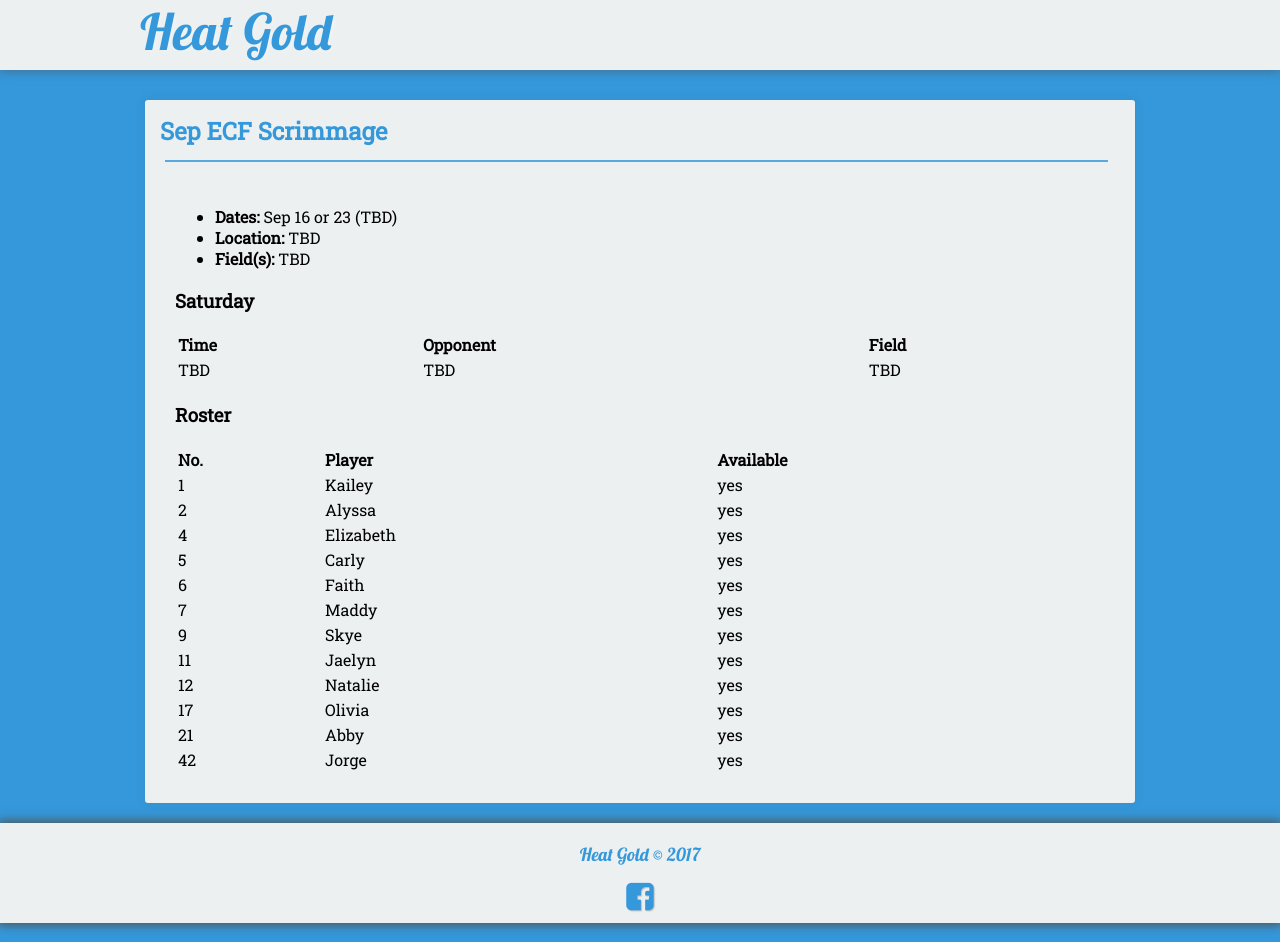
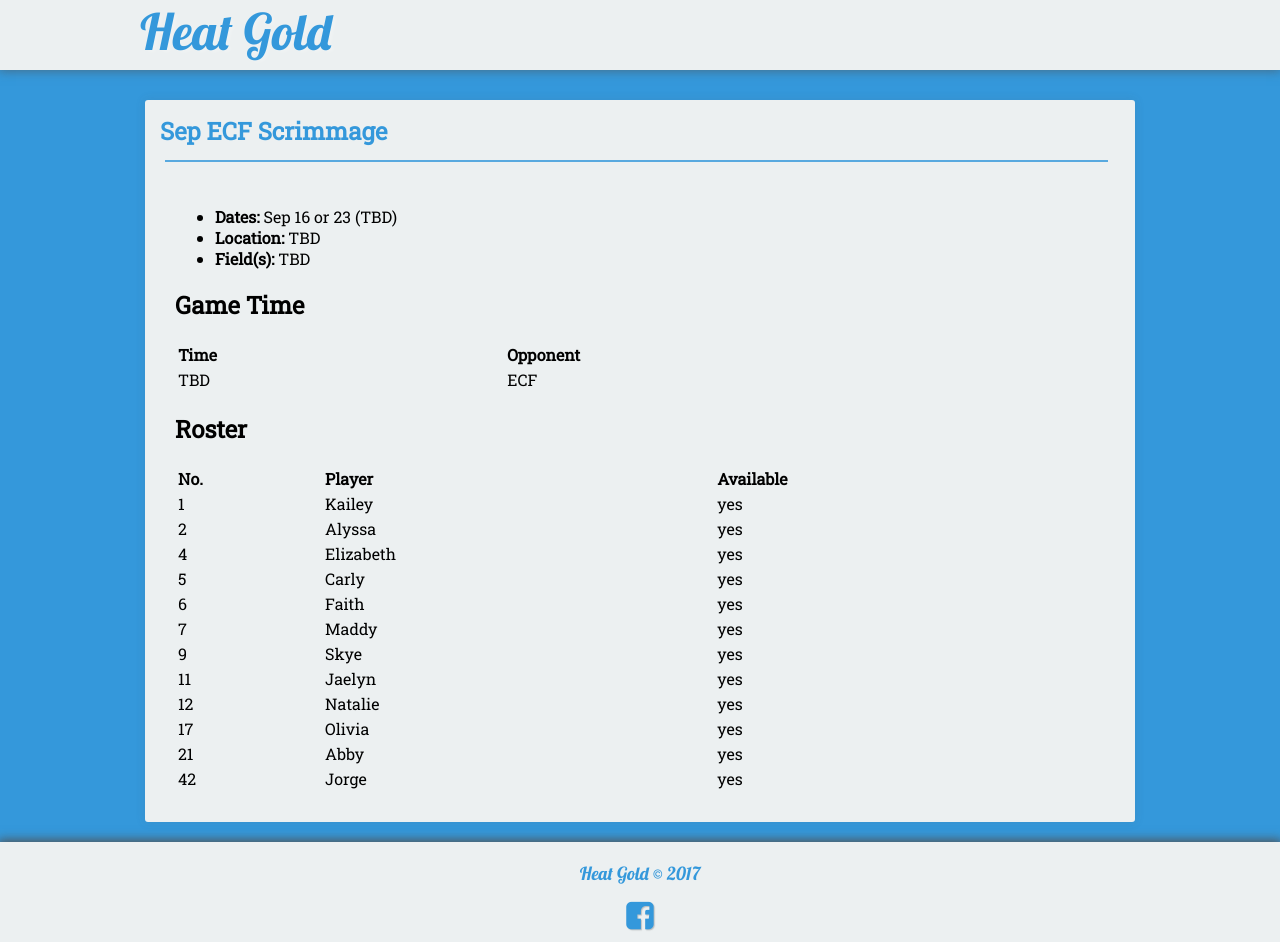
Before and after one commit to seanmerrow/ecf, a Jekyll site: the page built from _posts/2018-07-23-Sep-23-Scrimmage.md, in a window 1280 px wide. Built offline with Jekyll 4.4.1, drawn with Linux system fonts in a browser that asks for light colours; nearby versions of some CDN libraries.

Commit message:
Update 2018-07-23-Sep-23-Scrimmage.md

```diff
--- a/_posts/2018-07-23-Sep-23-Scrimmage.md
+++ b/_posts/2018-07-23-Sep-23-Scrimmage.md
@@ -12,13 +12,13 @@ category:
 * **Location:** TBD
 * **Field(s):** TBD
 
-### Saturday
+## Game Time
 
-| Time | Opponent | Field |
-|:---|:---|:---|
-| TBD | TBD | TBD |
+| Time | Opponent |
+|:-----|:---------|
+| TBD  | ECF      |
 
-### Roster
+## Roster
 
 |No.|Player|Available|
 |:---|:---------|:---|
```
